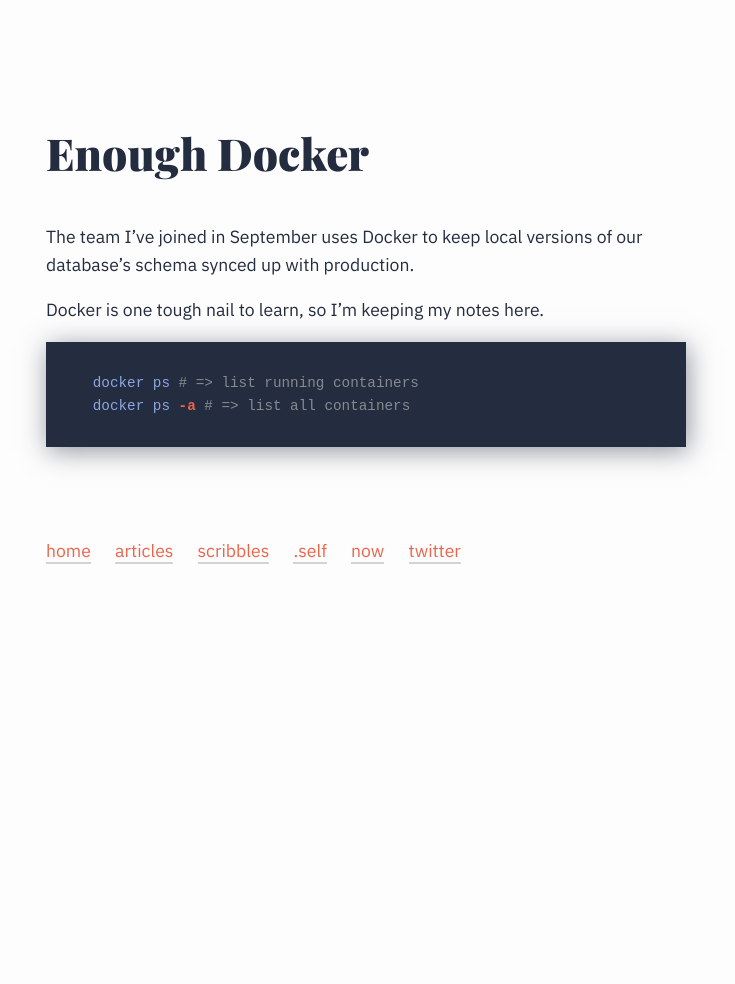
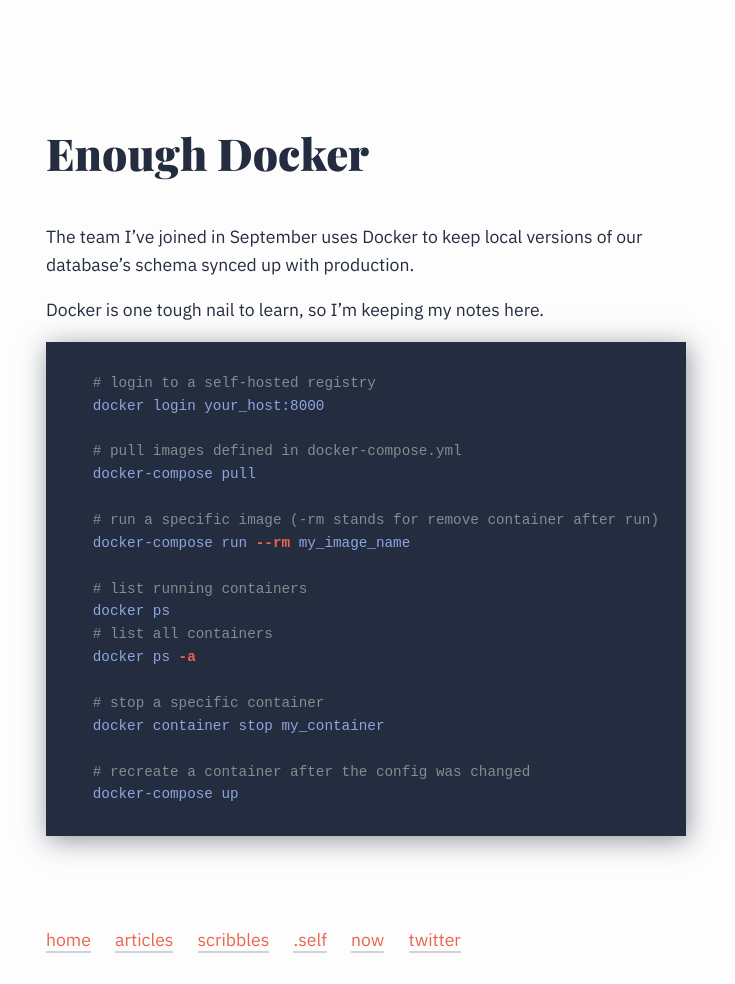
Before and after one commit to merciremi/remicodes, a Jekyll site: the page built from _fragments/2020-11-12-enough-docker.md, in a window 1280 px wide. Shown: the whole page, without its empty margins (274-1009 px from the left). Built offline with Jekyll 4.4.1, drawn with Linux system fonts in a browser that asks for light colours; some web fonts are replaced; before the commit the page ends 900 px from its top, so only the background shows below that.

Commit message:
Add some docker commands

```diff
--- a/_fragments/2020-11-12-enough-docker.md
+++ b/_fragments/2020-11-12-enough-docker.md
@@ -10,6 +10,23 @@
 Docker is one tough nail to learn, so I'm keeping my notes here.
 
 {% highlight zsh %}
-  docker ps # => list running containers
-  docker ps -a # => list all containers
+  # login to a self-hosted registry
+  docker login your_host:8000
+
+  # pull images defined in docker-compose.yml
+  docker-compose pull
+
+  # run a specific image (-rm stands for remove container after run)
+  docker-compose run --rm my_image_name
+
+  # list running containers
+  docker ps
+  # list all containers
+  docker ps -a
+
+  # stop a specific container
+  docker container stop my_container
+
+  # recreate a container after the config was changed
+  docker-compose up
 {% endhighlight %}
```
